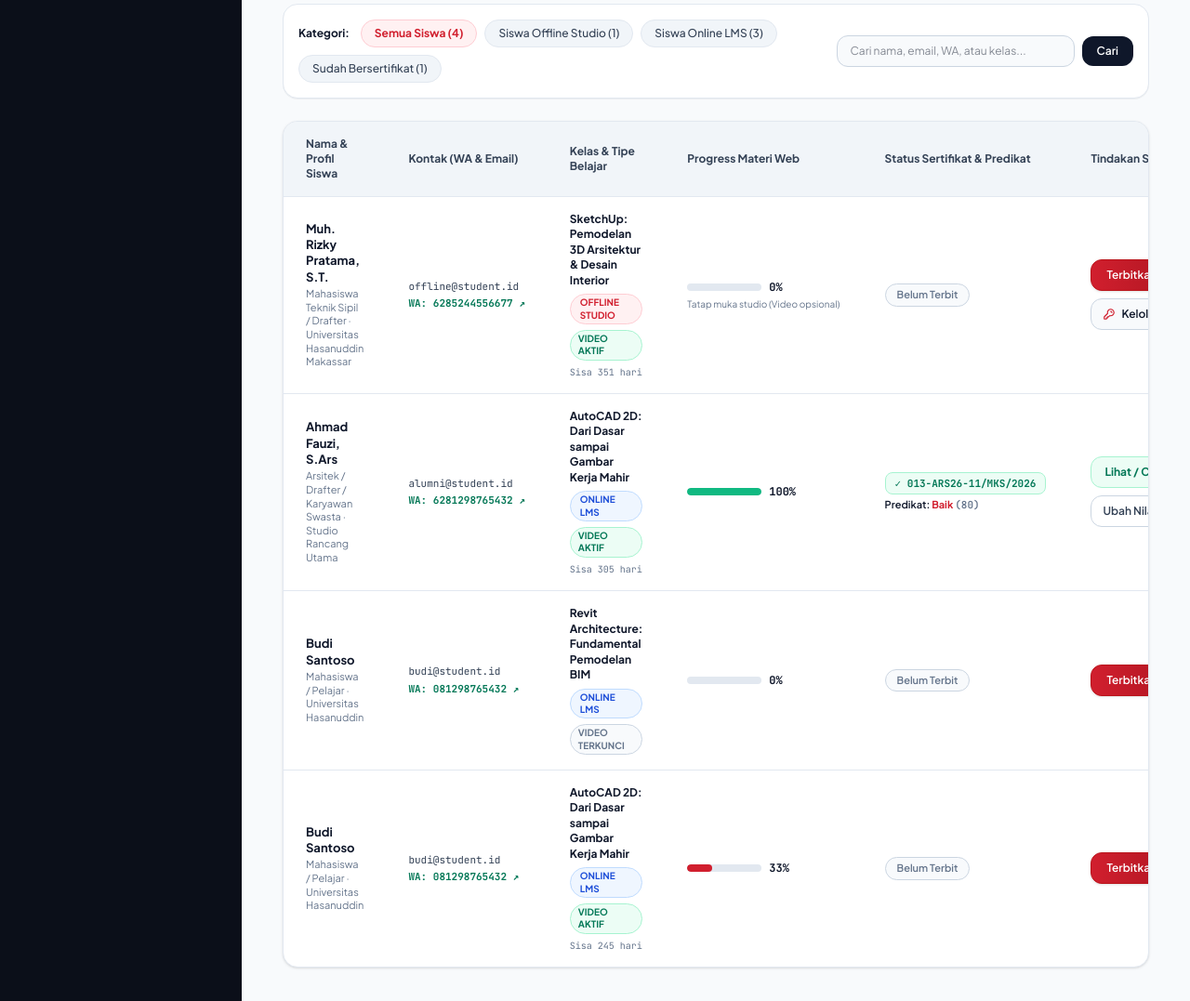
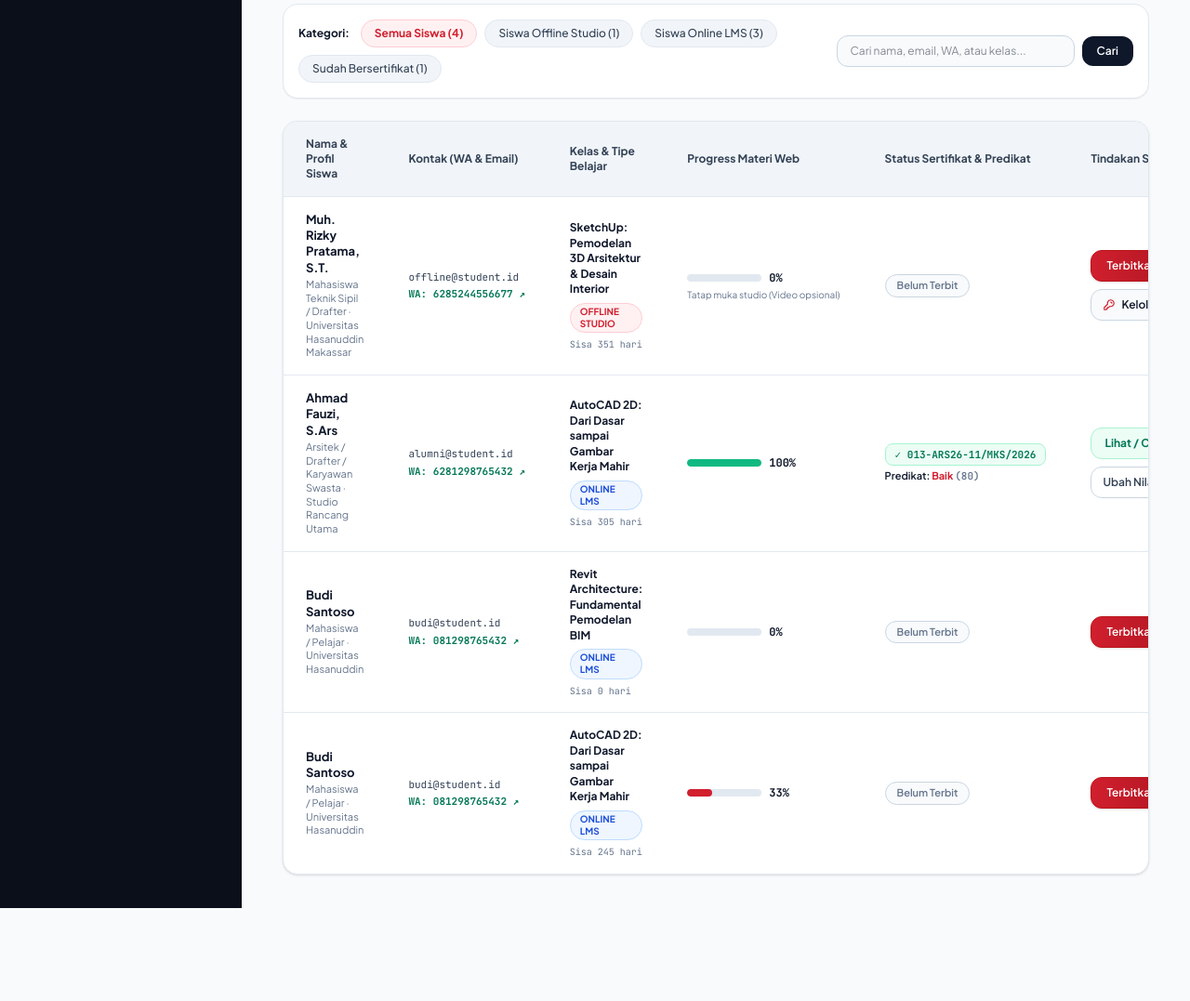
Before and after one commit to muhawwal-git/allfirst-rancang-studio, a Laravel app: page /admin/siswa in a window 1280 px wide. Shown: the part 478-1555 px from the top of the page at 93% size. After the commit the page ends 1455 px from the top, so only its background shows below. Run offline with Laravel 12, Linux system fonts and the light colour scheme; a user stored in the database is signed in; data comes from the database, SQL or seed files in the repository; style sheets or scripts are compiled from the project's sources.

Commit message:
style: perkecil ukuran modal form pendaftaran siswa manual dan hapus badge video terkunci dari siswa online

```diff
--- a/resources/views/admin/siswa/index.blade.php
+++ b/resources/views/admin/siswa/index.blade.php
@@ -229,22 +229,21 @@
                                             <span class="inline-flex px-2.5 py-0.5 rounded-full text-[10px] font-bold bg-[#FFF1F2] text-[#D11F2E] border border-[#FECDD3]">
                                                 OFFLINE STUDIO
                                             </span>
+                                            @if($akses->status_akses === 'nonaktif')
+                                                <span class="inline-flex px-2 py-0.5 rounded-full text-[10px] font-bold bg-[#F8FAFC] text-[#64748B] border border-[#CBD5E1]">
+                                                    TANPA BONUS ONLINE
+                                                </span>
+                                            @else
+                                                <span class="text-[10px] font-mono text-[#64748B]">
+                                                    Sisa {{ $akses->sisaHari() }} hari
+                                                </span>
+                                            @endif
                                         @else
                                             <span class="inline-flex px-2.5 py-0.5 rounded-full text-[10px] font-bold bg-[#EFF6FF] text-[#1D4ED8] border border-[#BFDBFE]">
                                                 ONLINE LMS
                                             </span>
-                                        @endif
-
-                                        @if($akses->isAktif())
-                                            <span class="inline-flex px-2 py-0.5 rounded-full text-[10px] font-bold bg-[#ECFDF5] text-[#047857] border border-[#A7F3D0]">
-                                                VIDEO AKTIF
-                                            </span>
                                             <span class="text-[10px] font-mono text-[#64748B]">
                                                 Sisa {{ $akses->sisaHari() }} hari
-                                            </span>
-                                        @else
-                                            <span class="inline-flex px-2 py-0.5 rounded-full text-[10px] font-bold bg-[#F8FAFC] text-[#64748B] border border-[#CBD5E1]">
-                                                VIDEO TERKUNCI
                                             </span>
                                         @endif
                                     </div>
@@ -544,119 +543,114 @@
 
     <!-- MODAL TAMBAH SISWA OFFLINE / MANUAL -->
     <div id="modal-tambah-siswa"
-         class="hidden fixed inset-0 z-50 bg-[#0B0F19]/80 flex items-center justify-center p-4 overflow-y-auto"
+         class="hidden fixed inset-0 z-50 bg-[#0B0F19]/80 flex items-center justify-center p-3 overflow-y-auto"
          onclick="if(event.target === this) this.classList.add('hidden')">
-        <div class="bg-white rounded-2xl border border-[#E2E8F0] p-6 max-w-[600px] w-full shadow-2xl space-y-5 my-8">
-            <div class="flex items-center justify-between gap-2 border-b border-[#F1F5F9] pb-3">
+        <div class="bg-white rounded-2xl border border-[#E2E8F0] p-4 sm:p-5 max-w-[460px] w-full shadow-2xl space-y-3.5 my-4">
+            <div class="flex items-center justify-between gap-2 border-b border-[#F1F5F9] pb-2.5">
                 <div>
                     <span class="text-[10px] font-mono font-bold text-[#D11F2E] uppercase tracking-wider block">
                         INPUT PESERTA BARU STUDIO
                     </span>
-                    <h2 class="text-base sm:text-lg font-extrabold font-heading text-[#0F172A]">
+                    <h2 class="text-sm sm:text-base font-extrabold font-heading text-[#0F172A]">
                         Daftarkan Siswa Offline / Manual
                     </h2>
                 </div>
                 <button type="button"
                         onclick="document.getElementById('modal-tambah-siswa').classList.add('hidden')"
                         class="text-[#64748B] hover:text-[#D11F2E] p-1">
-                    <svg class="w-5 h-5" fill="none" viewBox="0 0 24 24" stroke="currentColor" stroke-width="2">
+                    <svg class="w-4 h-4" fill="none" viewBox="0 0 24 24" stroke="currentColor" stroke-width="2">
                         <path stroke-linecap="round" stroke-linejoin="round" d="M6 18L18 6M6 6l12 12" />
                     </svg>
                 </button>
             </div>
 
-            <form method="POST" action="{{ route('admin.siswa.store') }}" class="space-y-4 text-xs">
+            <form method="POST" action="{{ route('admin.siswa.store') }}" class="space-y-3 text-xs">
                 @csrf
-                <div class="grid grid-cols-1 sm:grid-cols-2 gap-4">
-                    <div class="sm:col-span-2 space-y-1.5">
+                <div class="grid grid-cols-1 sm:grid-cols-2 gap-2.5">
+                    <div class="sm:col-span-2 space-y-1">
                         <label for="siswa_name" class="block font-bold text-[#0F172A]">
-                            Nama Lengkap Siswa &amp; Gelar (Sesuai yang akan dicetak di Sertifikat)
+                            Nama Lengkap Siswa &amp; Gelar (Sesuai Sertifikat)
                         </label>
                         <input type="text"
                                id="siswa_name"
                                name="name"
                                required
                                placeholder="Contoh: Ahmad Fauzi, S.Ars"
-                               class="w-full px-3.5 py-2.5 rounded-xl bg-[#F8FAFC] border border-[#CBD5E1] font-semibold text-[#0F172A] focus:outline-none focus:ring-2 focus:ring-[#D11F2E]/20 focus:border-[#D11F2E]">
+                               class="w-full px-3 py-1.5 rounded-lg bg-[#F8FAFC] border border-[#CBD5E1] font-semibold text-[#0F172A] focus:outline-none focus:ring-2 focus:ring-[#D11F2E]/20 focus:border-[#D11F2E]">
                     </div>
 
-                    <div class="space-y-1.5">
+                    <div class="space-y-1">
                         <label for="siswa_email" class="block font-bold text-[#0F172A]">
-                            Alamat Email Login Siswa
+                            Email Login Siswa
                         </label>
                         <input type="email"
                                id="siswa_email"
                                name="email"
                                required
-                               placeholder="Contoh: ahmad@gmail.com"
-                               class="w-full px-3.5 py-2.5 rounded-xl bg-[#F8FAFC] border border-[#CBD5E1] font-mono text-[#0F172A] focus:outline-none focus:ring-2 focus:ring-[#D11F2E]/20 focus:border-[#D11F2E]">
+                               placeholder="ahmad@gmail.com"
+                               class="w-full px-3 py-1.5 rounded-lg bg-[#F8FAFC] border border-[#CBD5E1] font-mono text-[#0F172A] focus:outline-none focus:ring-2 focus:ring-[#D11F2E]/20 focus:border-[#D11F2E]">
                     </div>
 
-                    <div class="space-y-1.5">
+                    <div class="space-y-1">
                         <label for="siswa_wa" class="block font-bold text-[#0F172A]">
-                            Nomor WhatsApp Aktif
+                            Nomor WhatsApp
                         </label>
                         <input type="text"
                                id="siswa_wa"
                                name="nomor_whatsapp"
                                required
-                               placeholder="Contoh: 081234567890"
-                               class="w-full px-3.5 py-2.5 rounded-xl bg-[#F8FAFC] border border-[#CBD5E1] font-mono text-[#0F172A] focus:outline-none focus:ring-2 focus:ring-[#D11F2E]/20 focus:border-[#D11F2E]">
+                               placeholder="081234567890"
+                               class="w-full px-3 py-1.5 rounded-lg bg-[#F8FAFC] border border-[#CBD5E1] font-mono text-[#0F172A] focus:outline-none focus:ring-2 focus:ring-[#D11F2E]/20 focus:border-[#D11F2E]">
                     </div>
 
-                    <div class="space-y-1.5">
+                    <div class="space-y-1">
                         <label for="siswa_kelas" class="block font-bold text-[#0F172A]">
-                            Pilih Program Kelas Utama
+                            Program Kelas Utama
                         </label>
                         <select id="siswa_kelas"
                                 name="kelas_id"
                                 required
                                 onchange="syncDefaultBonusCheckbox(this.value)"
-                                class="w-full px-3.5 py-2.5 rounded-xl bg-[#F8FAFC] border border-[#CBD5E1] font-semibold text-[#0F172A] focus:outline-none focus:ring-2 focus:ring-[#D11F2E]/20 focus:border-[#D11F2E]">
+                                class="w-full px-3 py-1.5 rounded-lg bg-[#F8FAFC] border border-[#CBD5E1] font-semibold text-[#0F172A] focus:outline-none focus:ring-2 focus:ring-[#D11F2E]/20 focus:border-[#D11F2E]">
                             @foreach($kelasList as $k)
                                 <option value="{{ $k->id }}">{{ $k->judul_kelas }} ({{ $k->formattedHarga() }})</option>
                             @endforeach
                         </select>
                     </div>
 
-                    <div class="space-y-1.5">
+                    <div class="space-y-1">
                         <label for="siswa_tipe" class="block font-bold text-[#0F172A]">
-                            Kategori Kelas Peserta
+                            Kategori Peserta
                         </label>
                         <select id="siswa_tipe"
                                 name="tipe_kelas"
                                 required
                                 onchange="toggleBonusOnlineSection(this.value)"
-                                class="w-full px-3.5 py-2.5 rounded-xl bg-[#F8FAFC] border border-[#CBD5E1] font-semibold text-[#0F172A] focus:outline-none focus:ring-2 focus:ring-[#D11F2E]/20 focus:border-[#D11F2E]">
-                            <option value="offline">Kelas Offline Studio (+ Bonus Online Terpilih)</option>
-                            <option value="online">Kelas Online LMS</option>
+                                class="w-full px-3 py-1.5 rounded-lg bg-[#F8FAFC] border border-[#CBD5E1] font-semibold text-[#0F172A] focus:outline-none focus:ring-2 focus:ring-[#D11F2E]/20 focus:border-[#D11F2E]">
+                            <option value="offline">Offline Studio (+ Bonus Online)</option>
+                            <option value="online">Online LMS</option>
                         </select>
                     </div>
 
                     <!-- Pilihan Hak Akses Kelas Online (Bonus Siswa Offline) -->
-                    <div id="section-bonus-online" class="sm:col-span-2 rounded-xl bg-[#F8FAFC] border border-[#E2E8F0] p-4 space-y-2.5">
+                    <div id="section-bonus-online" class="sm:col-span-2 rounded-xl bg-[#F8FAFC] border border-[#E2E8F0] p-3 space-y-2">
                         <input type="hidden" name="has_bonus_selection" value="1">
-                        <div>
-                            <span class="text-[10px] font-mono font-bold text-[#D11F2E] uppercase tracking-wider block">
-                                HAK AKSES KELAS ONLINE (BONUS SISWA OFFLINE)
-                            </span>
-                            <label class="block font-bold text-[#0F172A] mt-0.5">
-                                Tentukan Kelas Online yang Bisa Diakses Siswa Ini:
+                        <div class="flex items-center justify-between gap-2">
+                            <label class="block font-bold text-[#0F172A] text-[11px]">
+                                Bonus Kelas Online yang Dibuka:
                             </label>
-                            <p class="text-[11px] text-[#64748B] mt-0.5">
-                                Centang kelas online yang diberikan sebagai bonus sesuai pendaftaran kelas offline-nya.
-                            </p>
+                            <span class="text-[10px] font-mono text-[#D11F2E] font-semibold">Bisa pilih &ge; 1</span>
                         </div>
 
-                        <div class="grid grid-cols-1 sm:grid-cols-2 gap-2 max-h-44 overflow-y-auto pr-1">
+                        <div class="grid grid-cols-1 gap-1.5 max-h-28 overflow-y-auto pr-1">
                             @foreach($kelasList as $k)
-                                <label class="flex items-start gap-2.5 p-2.5 rounded-xl border border-[#CBD5E1] bg-white hover:border-[#D11F2E]/60 cursor-pointer transition-all">
+                                <label class="flex items-center gap-2 px-2.5 py-1.5 rounded-lg border border-[#CBD5E1] bg-white hover:border-[#D11F2E]/60 cursor-pointer transition-all">
                                     <input type="checkbox"
                                            name="bonus_kelas_ids[]"
                                            value="{{ $k->id }}"
                                            {{ $loop->first ? 'checked' : '' }}
-                                           class="bonus-kelas-checkbox mt-0.5 rounded border-[#CBD5E1] text-[#D11F2E] focus:ring-[#D11F2E]">
-                                    <span class="text-xs font-semibold text-[#0F172A] leading-snug">
+                                           class="bonus-kelas-checkbox rounded border-[#CBD5E1] text-[#D11F2E] focus:ring-[#D11F2E]">
+                                    <span class="text-[11px] font-semibold text-[#0F172A] truncate">
                                         {{ $k->judul_kelas }}
                                     </span>
                                 </label>
@@ -664,41 +658,41 @@
                         </div>
                     </div>
 
-                    <div class="space-y-1.5">
+                    <div class="space-y-1">
                         <label for="siswa_profesi" class="block font-bold text-[#0F172A]">
-                            Status Profesi (Opsional)
+                            Profesi (Opsional)
                         </label>
                         <input type="text"
                                id="siswa_profesi"
                                name="status_profesi"
-                               placeholder="Contoh: Mahasiswa Arsitektur / Drafter"
-                               class="w-full px-3.5 py-2.5 rounded-xl bg-[#F8FAFC] border border-[#CBD5E1] text-[#0F172A] focus:outline-none focus:ring-2 focus:ring-[#D11F2E]/20 focus:border-[#D11F2E]">
+                               placeholder="Mahasiswa / Drafter"
+                               class="w-full px-3 py-1.5 rounded-lg bg-[#F8FAFC] border border-[#CBD5E1] text-[#0F172A] focus:outline-none focus:ring-2 focus:ring-[#D11F2E]/20 focus:border-[#D11F2E]">
                     </div>
 
-                    <div class="space-y-1.5">
+                    <div class="space-y-1">
                         <label for="siswa_instansi" class="block font-bold text-[#0F172A]">
-                            Instansi / Kampus Asal (Opsional)
+                            Instansi (Opsional)
                         </label>
                         <input type="text"
                                id="siswa_instansi"
                                name="instansi_asal"
-                               placeholder="Contoh: Universitas Hasanuddin"
-                               class="w-full px-3.5 py-2.5 rounded-xl bg-[#F8FAFC] border border-[#CBD5E1] text-[#0F172A] focus:outline-none focus:ring-2 focus:ring-[#D11F2E]/20 focus:border-[#D11F2E]">
+                               placeholder="Universitas Hasanuddin"
+                               class="w-full px-3 py-1.5 rounded-lg bg-[#F8FAFC] border border-[#CBD5E1] text-[#0F172A] focus:outline-none focus:ring-2 focus:ring-[#D11F2E]/20 focus:border-[#D11F2E]">
                     </div>
                 </div>
 
-                <div class="p-3.5 rounded-xl bg-[#FFF1F2] border border-[#FECDD3] text-[11px] text-[#9F1239] leading-relaxed">
-                    <strong>Info Otomatis:</strong> Jika email siswa belum pernah terdaftar, sistem akan otomatis membuatkan akun dengan password bawaan <code class="font-mono font-bold">password123</code> dan mengaktifkan akses kelas online sesuai pilihan di atas selama 365 hari.
+                <div class="p-2.5 rounded-lg bg-[#FFF1F2] border border-[#FECDD3] text-[10px] text-[#9F1239] leading-snug">
+                    <strong>Info:</strong> Akun baru otomatis dibuat dengan password default <code class="font-mono font-bold">password123</code> (aktif 365 hari).
                 </div>
 
-                <div class="flex items-center justify-end gap-2.5 pt-2">
+                <div class="flex items-center justify-end gap-2 pt-1">
                     <button type="button"
                             onclick="document.getElementById('modal-tambah-siswa').classList.add('hidden')"
-                            class="px-4 py-2.5 rounded-xl border border-[#CBD5E1] text-[#334155] font-semibold hover:bg-slate-50">
+                            class="px-3.5 py-2 rounded-lg border border-[#CBD5E1] text-[#334155] font-semibold hover:bg-slate-50">
                         Batal
                     </button>
                     <button type="submit"
-                            class="px-5 py-2.5 rounded-xl text-white font-semibold bg-gradient-to-r from-[#D11F2E] to-[#9E111B] hover:brightness-105 border border-[#BA151C] shadow-sm cursor-pointer">
+                            class="px-4 py-2 rounded-lg text-white font-semibold bg-gradient-to-r from-[#D11F2E] to-[#9E111B] hover:brightness-105 border border-[#BA151C] shadow-sm cursor-pointer">
                         Simpan &amp; Aktifkan Siswa
                     </button>
                 </div>
```
